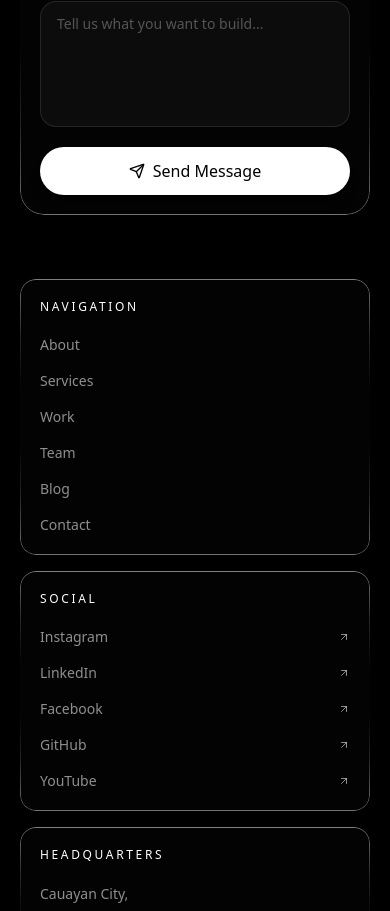
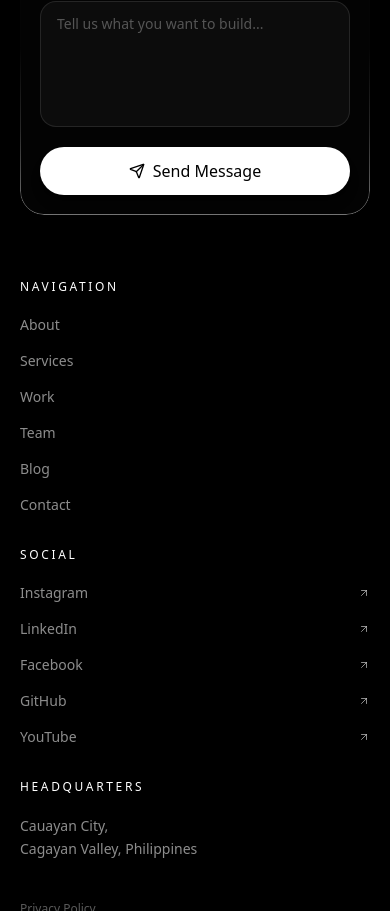
Before and after one commit to michaeldeleonrwds-debug/nxtgen, a React (Vite) app: page / in a window 390 px wide. Shown: the part 11089-12000 px from the top of the page. Built offline with nearby package versions, Linux system fonts and the light colour scheme; no server answers.

Commit message:
fix: Remove border radius and liquid glass cards from footer navigation to prevent text clipping

```diff
--- a/src/App.tsx
+++ b/src/App.tsx
@@ -247,12 +247,6 @@ const globalCss = `
       -webkit-mask-composite: xor;
       mask-composite: exclude;
       pointer-events: none;
-    }
-
-    @media (min-width: 640px) {
-      .footer-panel::before {
-        display: none;
-      }
     }
   }
 `;
@@ -1506,8 +1500,8 @@ const PremiumFooter = ({
       </div>
 
       {/* 8. Minimal Navigation & Location */}
-      <div className="max-w-7xl mx-auto px-5 sm:px-8 lg:px-6 grid grid-cols-1 sm:grid-cols-2 lg:grid-cols-4 gap-4 sm:gap-x-16 sm:gap-y-14 lg:gap-12 text-sm text-white/55 mb-12 sm:mb-32">
-        <div className="footer-panel liquid-glass rounded-2xl p-5 sm:p-0 sm:bg-transparent sm:backdrop-blur-0 sm:shadow-none sm:border-0 flex flex-col gap-4">
+      <div className="max-w-7xl mx-auto px-5 sm:px-8 lg:px-6 grid grid-cols-1 sm:grid-cols-2 lg:grid-cols-4 gap-8 sm:gap-x-16 sm:gap-y-14 lg:gap-12 text-sm text-white/55 mb-12 sm:mb-32">
+        <div className="flex flex-col gap-4">
           <span className="text-white uppercase tracking-[0.22em] text-xs mb-1 sm:mb-3">Navigation</span>
           <a href="#about" className="hover:text-white transition-colors">About</a>
           <a href="#services" className="hover:text-white transition-colors">Services</a>
@@ -1528,7 +1522,7 @@ const PremiumFooter = ({
           <a href="#about" className="hover:text-white transition-colors">Blog</a>
           <a href="#contact" className="hover:text-white transition-colors">Contact</a>
         </div>
-        <div className="footer-panel liquid-glass rounded-2xl p-5 sm:p-0 sm:bg-transparent sm:backdrop-blur-0 sm:shadow-none sm:border-0 flex flex-col gap-4">
+        <div className="flex flex-col gap-4">
           <span className="text-white uppercase tracking-[0.22em] text-xs mb-1 sm:mb-3">Social</span>
           <a href="#" className="hover:text-white transition-colors flex items-center justify-between sm:justify-start gap-2">Instagram <ArrowUpRight className="w-3 h-3"/></a>
           <a href="#" className="hover:text-white transition-colors flex items-center justify-between sm:justify-start gap-2">LinkedIn <ArrowUpRight className="w-3 h-3"/></a>
@@ -1536,13 +1530,13 @@ const PremiumFooter = ({
           <a href="#" className="hover:text-white transition-colors flex items-center justify-between sm:justify-start gap-2">GitHub <ArrowUpRight className="w-3 h-3"/></a>
           <a href="#" className="hover:text-white transition-colors flex items-center justify-between sm:justify-start gap-2">YouTube <ArrowUpRight className="w-3 h-3"/></a>
         </div>
-        <div className="footer-panel liquid-glass rounded-2xl p-5 sm:p-0 sm:bg-transparent sm:backdrop-blur-0 sm:shadow-none sm:border-0 flex flex-col gap-4 sm:col-span-2 lg:col-span-2 lg:text-right">
+        <div className="flex flex-col gap-4 sm:col-span-2 lg:col-span-2 lg:text-right">
           <span className="text-white uppercase tracking-[0.22em] text-xs mb-1 sm:mb-3">Headquarters</span>
           <p className="leading-relaxed">
             {settings?.headquarters_line1 || 'Cauayan City,'}<br/>
             {settings?.headquarters_line2 || 'Cagayan Valley, Philippines'}
           </p>
-          <div className="mt-auto pt-6 sm:pt-8 flex flex-col sm:flex-row gap-3 sm:gap-4 lg:justify-end text-xs text-white/35">
+          <div className="mt-auto pt-6 sm:pt-8 flex flex-col sm:flex-row sm:flex-wrap gap-3 sm:gap-4 lg:justify-end text-xs text-white/35">
             <a href="#" className="hover:text-white transition-colors">Privacy Policy</a>
             <a href="#" className="hover:text-white transition-colors">Terms of Service</a>
             <span>&copy; {new Date().getFullYear()} {settings?.footer_brand_text || 'NXTGEN'} Company.</span>
```
